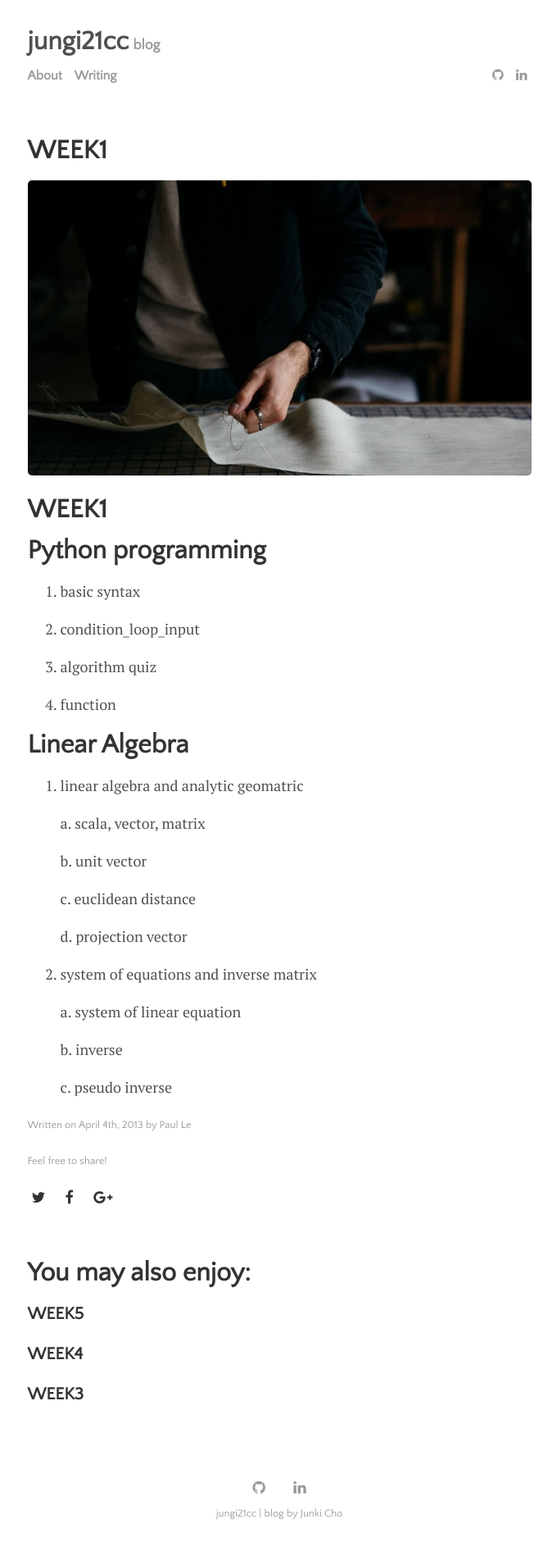
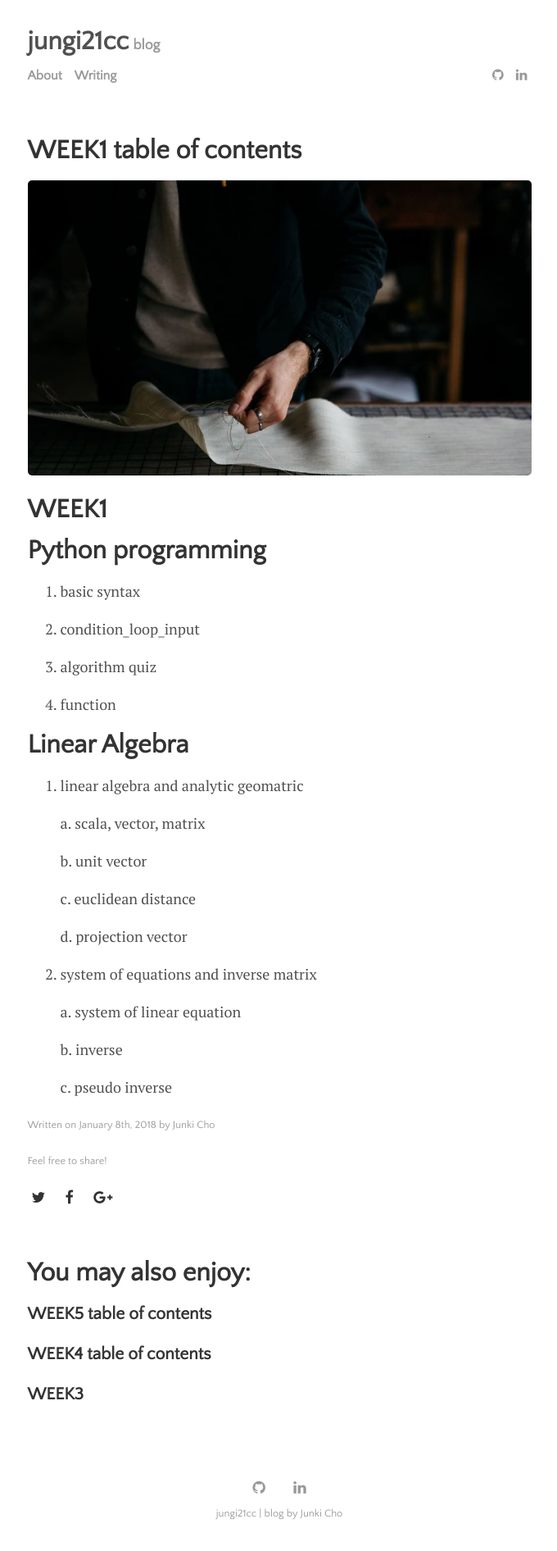
Before and after one commit to jungi21cc/jungi21cc.github.io, a Jekyll site: the page built from _posts/2018-01-08-about-the-author.md, in a window 1280 px wide. Shown: the whole page at 82% size, without its empty margins (299-979 px from the left). Built offline with Jekyll 4.4.1, drawn with Linux system fonts in a browser that asks for light colours.

Commit message:
dates chagned

```diff
--- a/_posts/2013-04-04-about-the-author.md
+++ b/_posts/2018-01-08-about-the-author.md
@@ -1,7 +1,7 @@
 ---
 layout: post
-title: "WEEK1"
-author: "Paul Le"
+title: "WEEK1 table of contents"
+author: "Junki Cho"
 categories: journal
 tags: [documentation,sample]
 image: cutting.jpg
--- a/_posts/2015-10-10-getting-started.md
+++ b/_posts/2018-01-29-getting-started.md
@@ -1,6 +1,6 @@
 ---
 layout: post
-title: "WEEK4"
+title: "WEEK4 table of contents"
 author: "Junki Cho"
 categories: journal
 tags: [documentation,sample]
--- a/_posts/2016-01-01-welcome-to-lagrange.md
+++ b/_posts/2018-02-05-welcome-to-lagrange.md
@@ -1,6 +1,6 @@
 ---
 layout: post
-title: "WEEK5"
+title: "WEEK5 table of contents"
 author: "Junki Cho"
 categories: journal
 tags: [documentation,sample]
```
Also changed, not shown: _posts/2018-01-15-learning-resources.md (renamed from _posts/2013-10-10-learning-resources.md, +1 -1 lines), _posts/2018-02-19-WEEK6-table-of-contents.md (renamed from _posts/2018-01-08-WEEK1-table-of-contents.md, +1 -1 lines), _posts/2018-01-22-text-formatting-examples.md (renamed from _posts/2014-01-01-text-formatting-examples.md), _posts/2018-02-26-WEEK7-table-of-contents.md (renamed from _posts/2018-01-15-WEEK2-table-of-contents.md).
